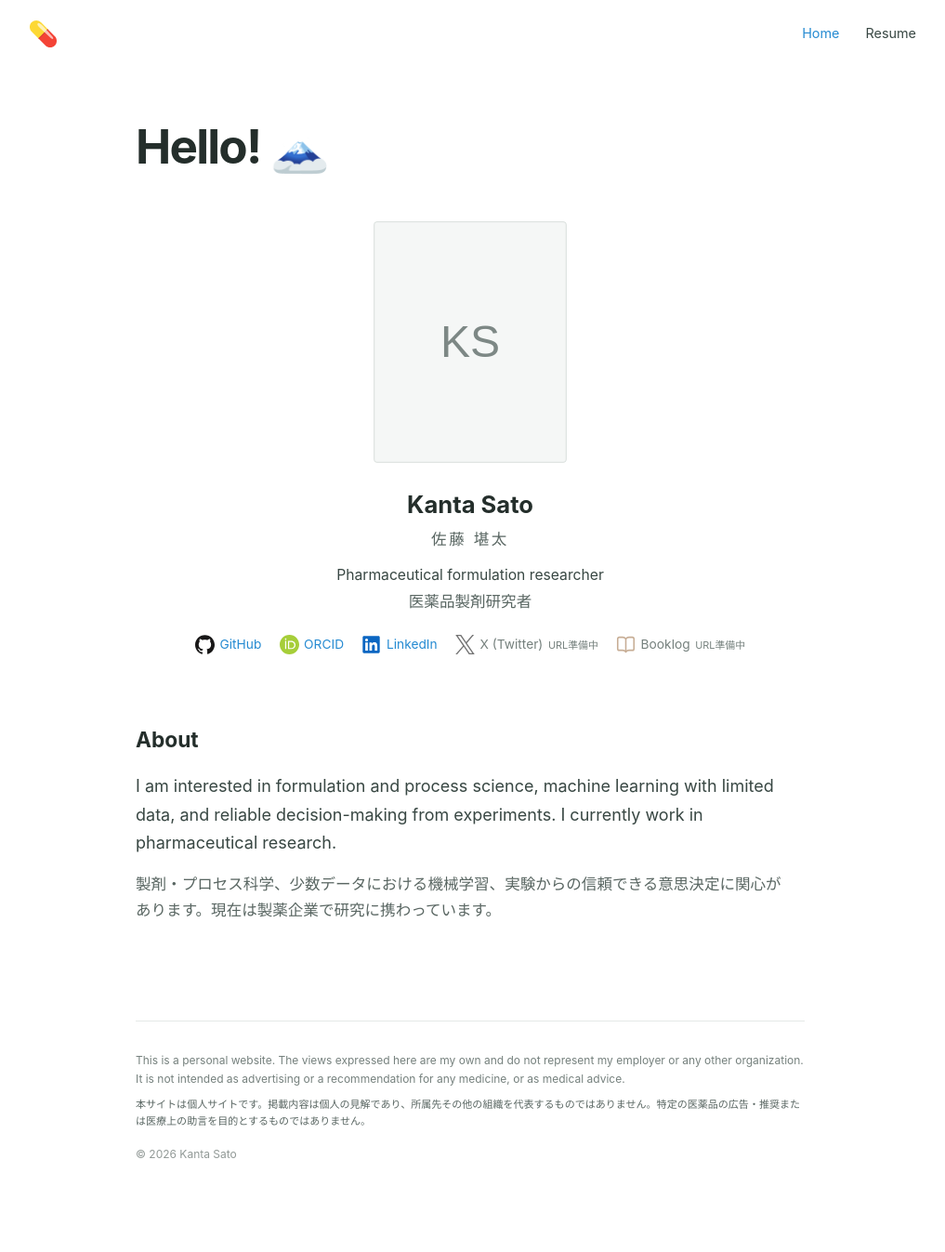
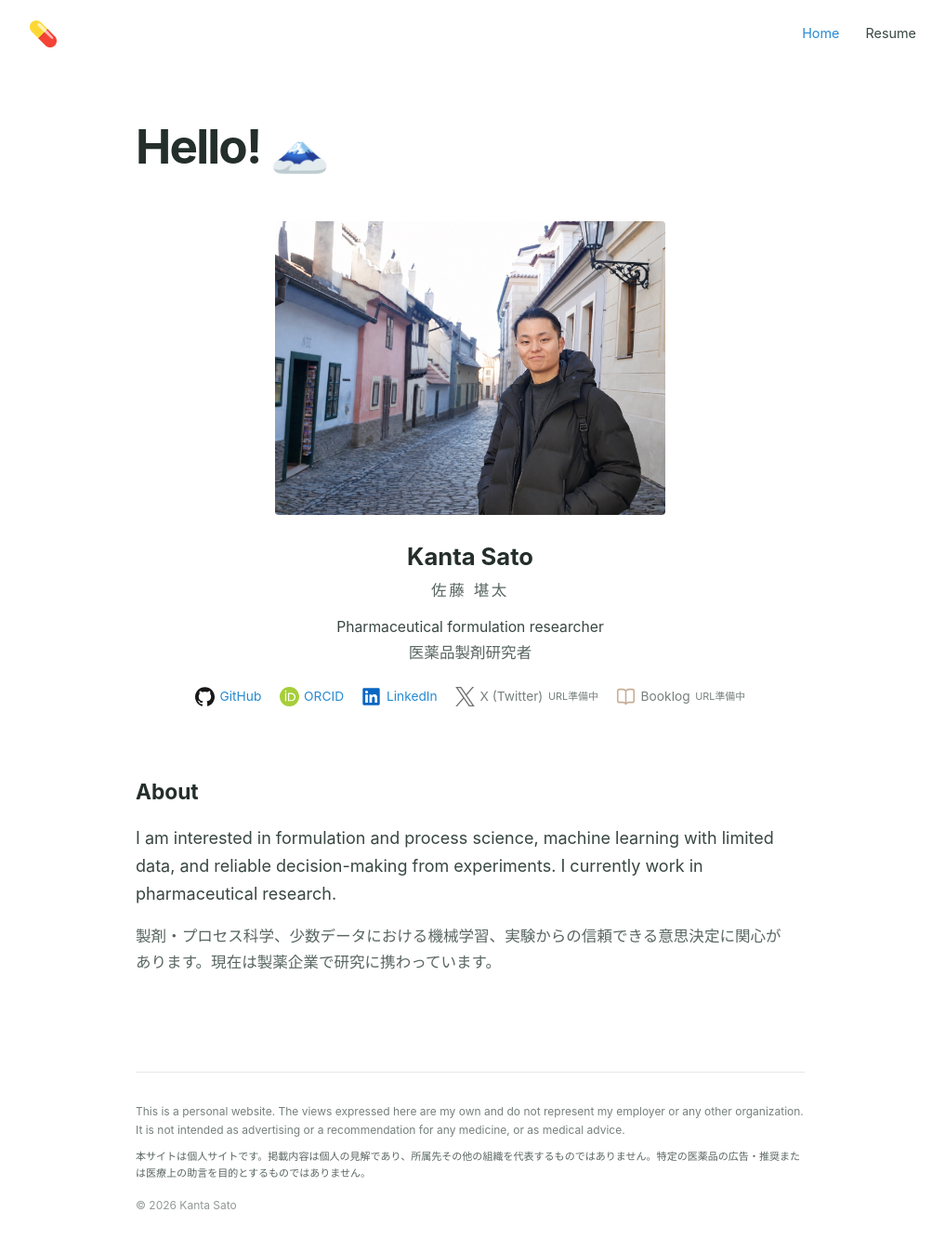
Before and after one commit to kanta-s/kanta-s.github.io, a Jekyll site: the page built from index.html, in a window 1280 px wide. Shown: the whole page at 93% size, without its empty margins (134-1151 px from the left). Built offline with Jekyll 4.4.1, drawn with Linux system fonts in a browser that asks for light colours; before the commit the page ends 1291 px from its top, so only the background shows below that.

Commit message:
Use the provided profile photo

```diff
--- a/assets/css/style.scss
+++ b/assets/css/style.scss
@@ -10,7 +10,7 @@ a{color:var(--link)}a:focus-visible{outline:2px solid var(--link);outline-offset
 .brand-mark{width:40px;height:40px;display:inline-grid;place-items:center;text-decoration:none}.brand-mark img{width:31px;height:31px;display:block}
 .main-nav{display:flex;gap:1.75rem;font-size:.9rem}.main-nav a{padding:.35rem 0;color:var(--ink);text-decoration:none}.main-nav a:hover,.main-nav a[aria-current=page]{color:var(--link)}
 .page-frame{width:min(88%,720px);margin-inline:auto;flex:1;padding:3.5rem 0 5.5rem}h1,h2,h3,dt{color:var(--heading)}h1{margin:0 0 3.2rem;font-size:clamp(2.25rem,7vw,3.2rem);font-weight:700;letter-spacing:-.035em;line-height:1.15}h2{margin:0 0 1rem;font-size:1.42rem;font-weight:700}p{margin:0 0 1rem}p[lang=ja],dd[lang=ja]{color:#596662;font-size:.92em}
-.profile-intro{text-align:center}.portrait{width:clamp(160px,27vw,208px);aspect-ratio:4/5;margin:0 auto 1.5rem;display:block;border-radius:4px;object-fit:cover}.profile-intro h2{margin-bottom:0;font-size:1.6rem}.name-japanese{margin:.1rem 0 .75rem;color:var(--muted);font-size:.82rem;letter-spacing:.16em}.role-line{margin:0;font-size:.98rem}.role-line-ja{margin-top:.05rem;color:var(--muted);font-size:.84rem}
+.profile-intro{text-align:center}.portrait{width:min(100%,420px);height:auto;margin:0 auto 1.5rem;display:block;border-radius:4px}.profile-intro h2{margin-bottom:0;font-size:1.6rem}.name-japanese{margin:.1rem 0 .75rem;color:var(--muted);font-size:.82rem;letter-spacing:.16em}.role-line{margin:0;font-size:.98rem}.role-line-ja{margin-top:.05rem;color:var(--muted);font-size:.84rem}
 .profile-links{margin:1.3rem 0 0;display:flex;justify-content:center;flex-wrap:wrap;gap:.55rem 1.2rem;font-size:.86rem}.profile-links a,.profile-link{display:inline-flex;align-items:center;gap:.35rem;text-decoration:none}.profile-links img{width:21px;height:21px;display:block;flex:0 0 auto}.is-pending{color:var(--muted)}.is-pending img{opacity:.55}.profile-links small{font-size:.68rem;font-weight:400}
 .about-section,.resume-section{margin-top:4.5rem}.about-section p,.resume-section>p{max-width:68ch}.resume-page h1{margin-bottom:0}.page-subtitle{margin:.15rem 0 3.5rem;color:var(--muted)}.resume-list{margin:0}.resume-list>div+div{margin-top:1.7rem}.resume-list dt{font-weight:700}.resume-list dd{margin:.15rem 0 0}.plain-list{margin:0;padding-left:1.2rem}.plain-list li+li{margin-top:.35rem}.japanese-note{margin-top:.8rem}
 .site-footer{margin-top:auto}.footer-inner{width:min(88%,720px);margin-inline:auto;padding:2rem 0 2.5rem;border-top:1px solid var(--line);color:var(--muted);font-size:.75rem;line-height:1.65}.footer-inner p{margin-bottom:.55rem}.footer-inner .copyright{margin:1rem 0 0;color:#919996}
--- a/index.html
+++ b/index.html
@@ -7,7 +7,7 @@ description: The personal website of Kanta Sato, a pharmaceutical formulation re
   <h1>Hello! <span aria-hidden="true">🗻</span></h1>
 
   <section class="profile-intro" aria-labelledby="profile-name">
-    <img class="portrait" src="{{ '/assets/img/profile-placeholder.svg' | relative_url }}" alt="Profile photo placeholder for Kanta Sato">
+    <img class="portrait" src="{{ '/assets/img/profile.jpeg' | relative_url }}" alt="Portrait of Kanta Sato" width="1447" height="1087">
     <h2 id="profile-name">Kanta Sato</h2>
     <p class="name-japanese" lang="ja">佐藤 堪太</p>
     <p class="role-line">Pharmaceutical formulation researcher</p>
```
Also changed, not shown: README.md, assets/img/profile-placeholder.svg (deleted), assets/img/profile.jpeg (added).
